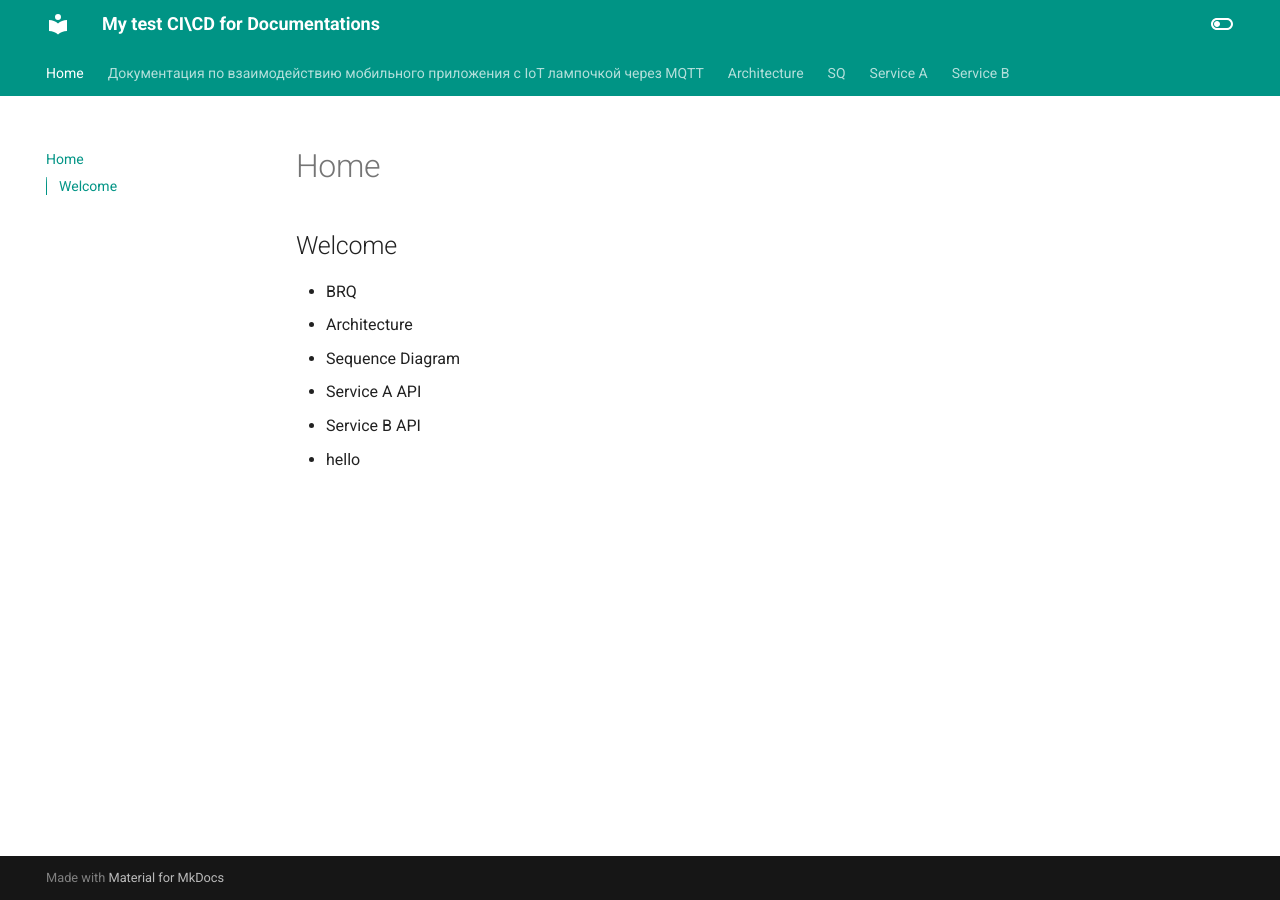
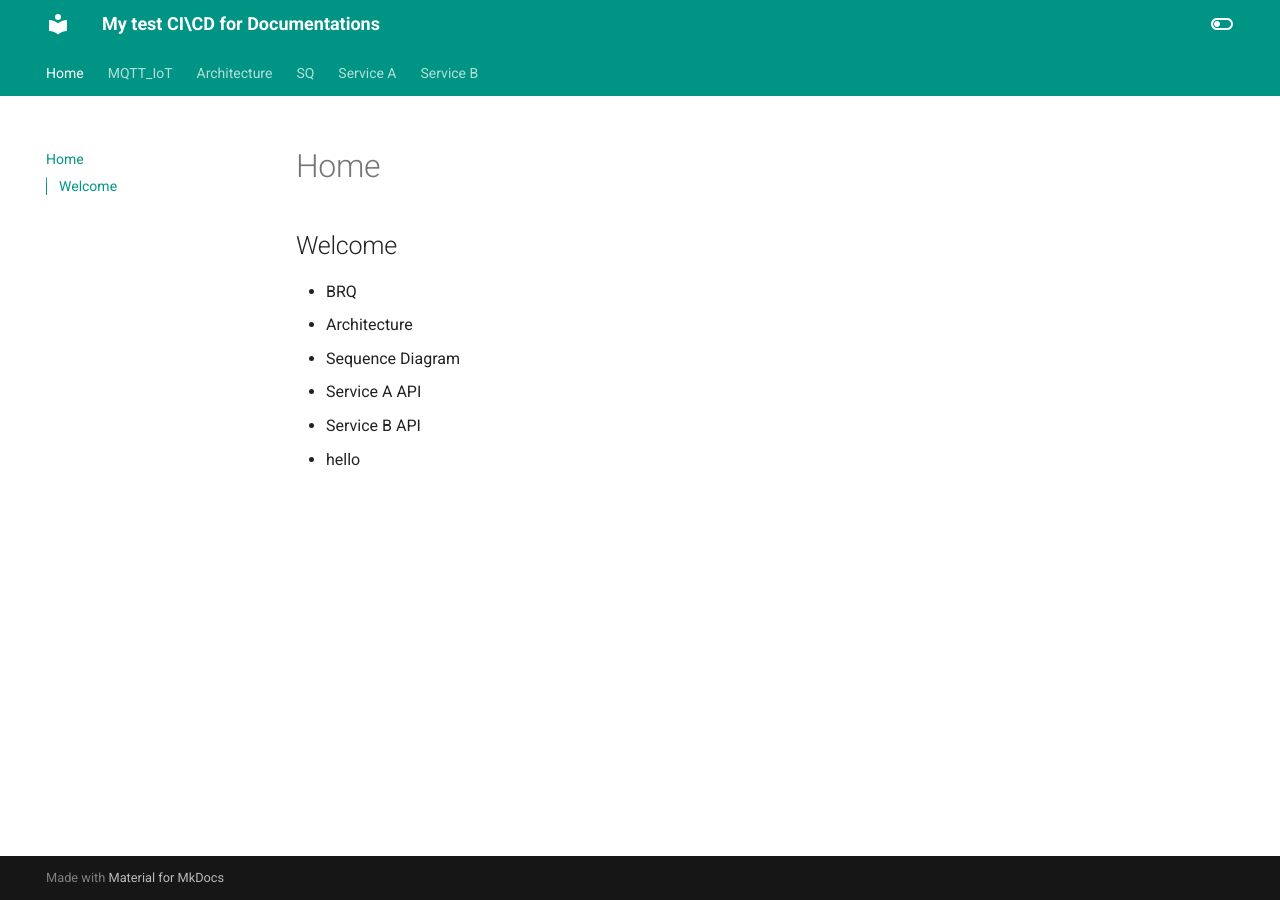
Before and after one commit to geksogen/Learn_GIT, an MkDocs documentation site: the page built from docs/index.md, in a window 1280 px wide. Built offline with MkDocs 1.6.1 and Material for MkDocs 9.7.7, drawn with Linux system fonts in a browser that asks for light colours.

Commit message:
Update MQTT_IoT.md

````diff
--- a/docs/MQTT_IoT.md
+++ b/docs/MQTT_IoT.md
@@ -1,4 +1,4 @@
-# Документация по взаимодействию мобильного приложения с IoT лампочкой через MQTT
+# MQTT_IoT
 
 ## Архитектура
 Архитектура системы включает следующие компоненты:
@@ -7,8 +7,8 @@
 2. **IoT-лампочка**: Получает команды и публикует текущее состояние.
 3. **MQTT-брокер**: Управляет обменом сообщениями между мобильным приложением и IoT-лампочкой.
 
-```plantuml
-@startuml
+``` mermaid
+C4Context
 !include https://raw.githubusercontent.com/plantuml-stdlib/C4-PlantUML/master/C4.puml
 !include https://raw.githubusercontent.com/plantuml-stdlib/C4-PlantUML/master/C4_Context.puml
 !include https://raw.githubusercontent.com/plantuml-stdlib/C4-PlantUML/master/C4_Container.puml
````
